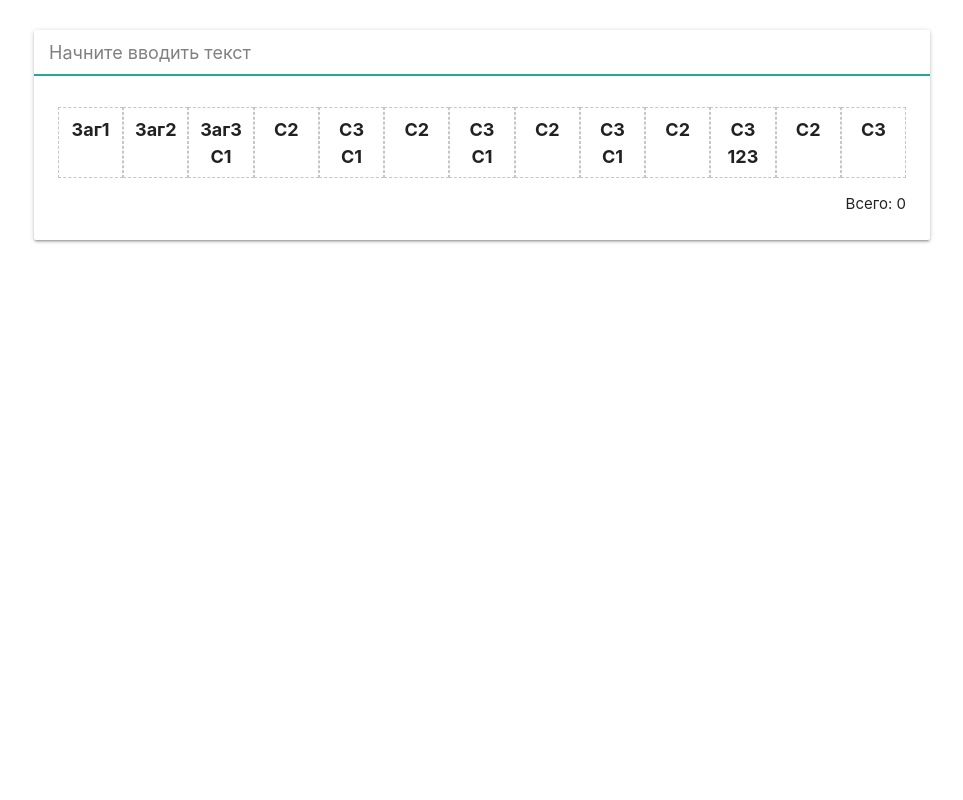
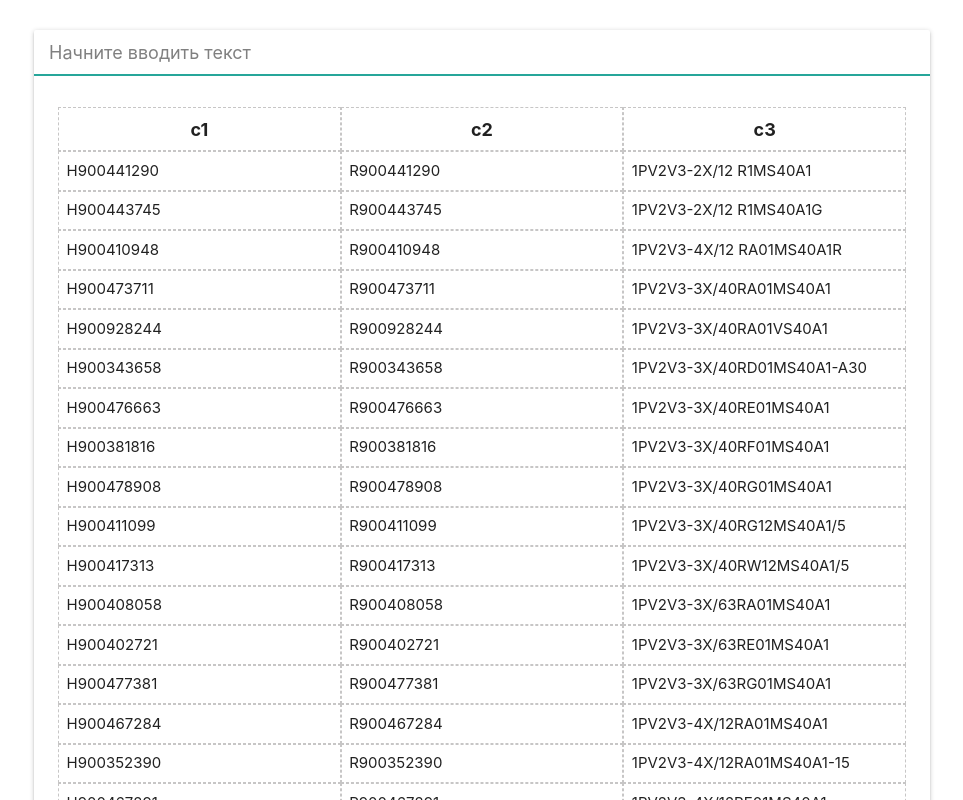
Before and after one commit to idushii/quick-search, a Vue app: page / in a window 1280 px wide. Shown: the top 800 px of the page, without its empty margins (158-1121 px from the left). Built offline with nearby package versions, Linux system fonts and the light colour scheme.

Commit message:
Добавилл фильтр пусты колонок, поправил оформление

```diff
--- a/src/Table.ts
+++ b/src/Table.ts
@@ -16,7 +16,7 @@ class Table {
     search: string = ''
 
     constructor(columns?: string[], rows?: string[][]) {
-        if (rows) this._rows = rows;
+        if (rows) this.rows = rows;
         if (columns) this.columns = columns;
     }
 
@@ -26,7 +26,7 @@ class Table {
             return this._rows.filter(r => {
                 console.log(r.includes(s))
                 let flag = false;
-                for(let c of r) if (c.indexOf(s) == 0) flag = true;
+                for (let c of r) if (c.indexOf(s) == 0) flag = true;
                 return flag;
             });
 
@@ -34,7 +34,7 @@ class Table {
     }
 
     set rows(rows) {
-        this._rows = rows;
+        this._rows = rows.filter(r => r && r.length);
     }
 
     get columns() {
@@ -53,12 +53,13 @@ class Table {
     }
 
     newLine(line: string[] = []) {
-        this._rows.push(line);
+        if (line && line.length)
+            this._rows.push(line);
     }
 
     fromCSV(str: string, params?: { delimiter?: Delimiter.space, hasTitle?: boolean }) {
         if (!str) return;
-        let lines = str.split('\r\n');
+        let lines = str.split('\n');
         let d = Delimiter.space
 
         if (params) {
@@ -67,7 +68,7 @@ class Table {
 
         for (let i = 0; i < lines.length; i++) {
             let line = lines[i]
-            let cols = line.split(d)
+            let cols = line.split(d).filter(r => r)
             if (i == 0 && params && params.hasTitle) {
                 this.columns = cols;
                 continue;
@@ -80,9 +81,19 @@ class Table {
         this.search = str;
     }
 
-    get gridWidths()  {
+    get avgWidth() {
+        let result: number[] = [];
+
+        for (let c in this._columns) {
+            //if (result[c]) result[c] += this._rows.reduce(r => )
+        }
+
+        return result;
+    }
+
+    get gridWidths() {
         return this._widths.map(e => `${e}fr`).join(' ')
     }
 }
 
-export { Table }
+export { Table, Delimiter }
--- a/src/components/Table.vue
+++ b/src/components/Table.vue
@@ -7,7 +7,7 @@
       </div>
       <div class="table-rows">
         <div class="table-row" v-for="(r, index) in table.rows" :key="`r-${index}`" :style="`grid-template-columns: ${table.gridWidths}`">
-          <div class="table-column" v-for="(c, index2) in r" :key="`r-${index}c-${index2}`">{{c}}</div>
+          <div class="table-column" v-for="(c, index2) in table.columns" :key="`r-${index}c-${index2}`">{{r[index2]}}</div>
         </div>
       </div>
       <div class="count">
@@ -20,23 +20,23 @@
 <script lang="ts">
 import { Component, Prop, Vue, Watch } from "vue-property-decorator";
 
-import { Table } from "../Table";
+import { Table, Delimiter } from "../Table";
 
 @Component
 export default class MyTable extends Vue {
   @Prop() private payload!: string;
 
-  table: Table = new Table();
+  table: Table = new Table(['c1', 'c2', 'c3']);
 
   created() {
-    this.table.fromCSV(this.payload, {hasTitle: true});
+    this.table.fromCSV(this.payload, {delimiter: Delimiter.tck, hasTitle: false});
   }
 
   SearchWord = "";
 
   @Watch("payload")
   f1() {
-    this.table.fromCSV(this.payload, {hasTitle: true});
+    this.table.fromCSV(this.payload, {delimiter: Delimiter.tck, hasTitle: false});
   }
 
   @Watch("SearchWord")
--- a/src/style.scss
+++ b/src/style.scss
@@ -32,6 +32,7 @@
            border: 1px dashed rgb(199, 198, 198);
            border-collapse: collapse;
            padding: .5rem;
+           overflow: hidden;
        }
     }
 
```
Also changed, not shown: public/payload.csv.
